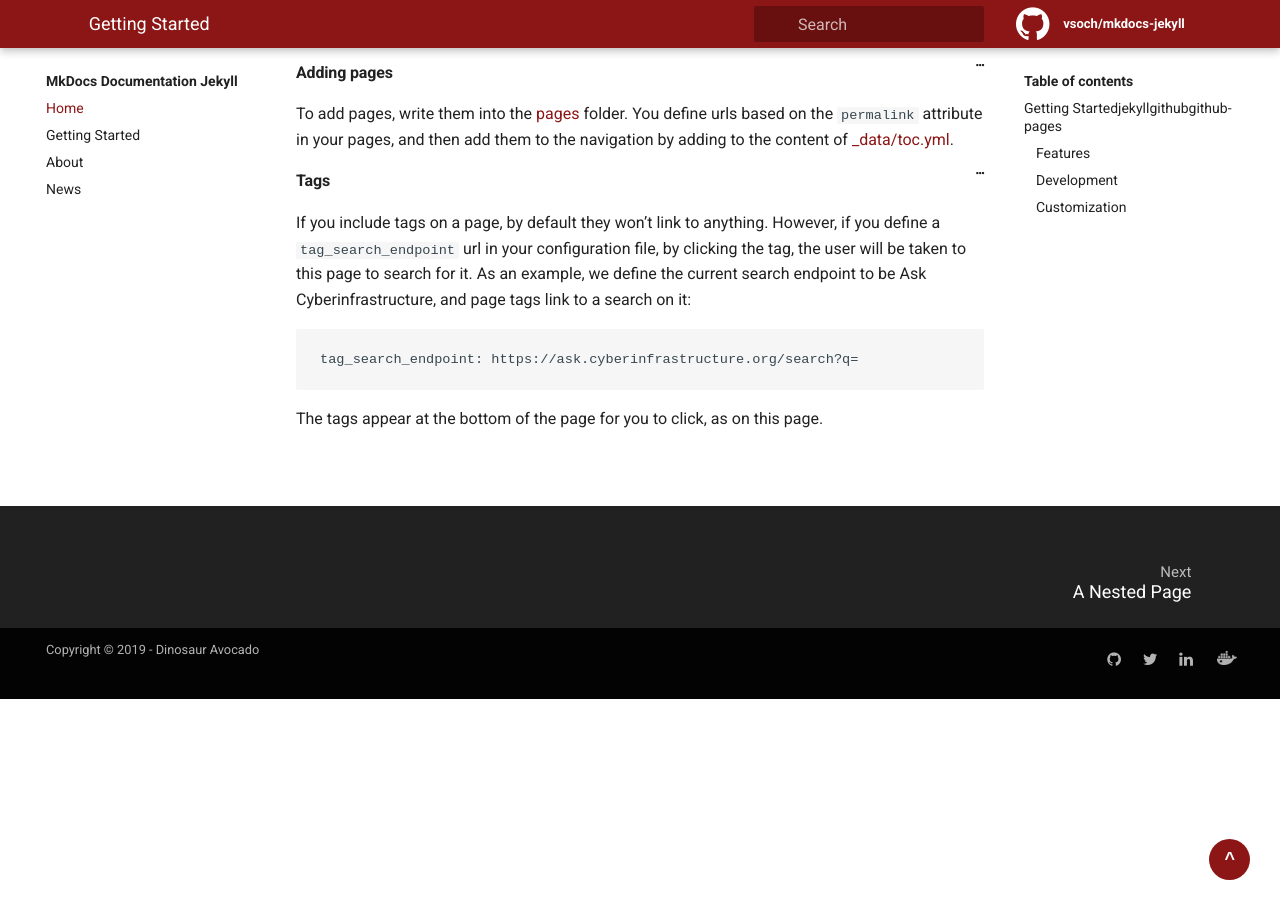
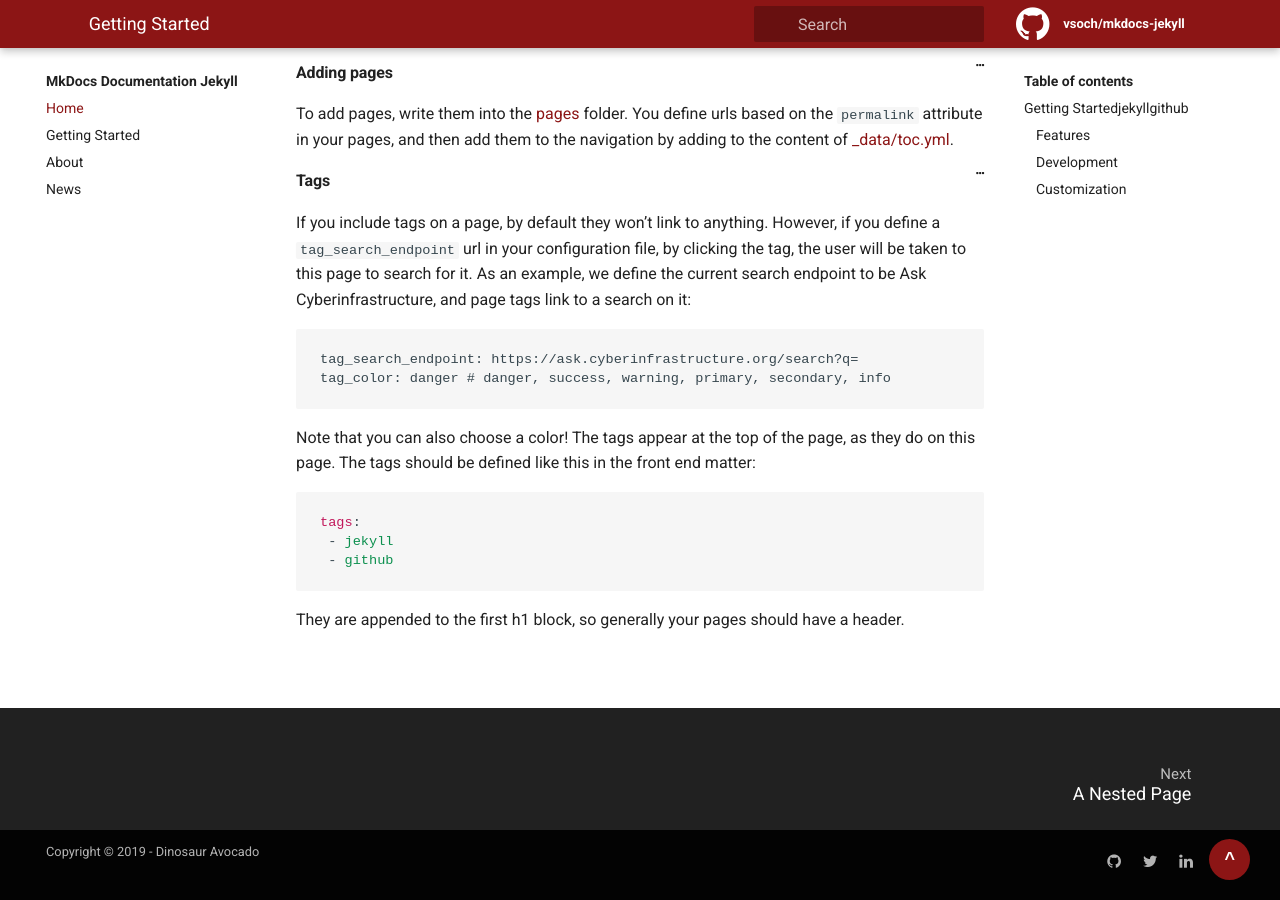
Before and after one commit to vsoch/mkdocs-jekyll, a Jekyll site: the page built from _docs/getting-started.md, in a window 1280 px wide and 900 px high, scrolled down 7123 px. Built offline with Jekyll 4.4.1, drawn with Linux system fonts in a browser that asks for light colours.

````diff
--- a/_docs/getting-started.md
+++ b/_docs/getting-started.md
@@ -344,6 +343,17 @@ page tags link to a search on it:
 
 ```
 tag_search_endpoint: https://ask.cyberinfrastructure.org/search?q=
+tag_color: danger # danger, success, warning, primary, secondary, info
 ```
 
-The tags appear at the bottom of the page for you to click, as on this page.
+Note that you can also choose a color! The tags appear at the top of the page,
+as they do on this page. The tags should be defined like this in the front end
+matter:
+
+```yaml
+tags:
+ - jekyll
+ - github
+```
+
+They are appended to the first h1 block, so generally your pages should have a header.
````
Also changed, not shown: other parts of _docs/getting-started.md (+0 -1 lines).
